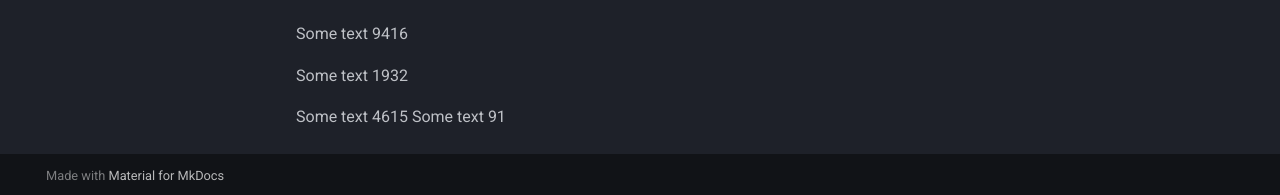
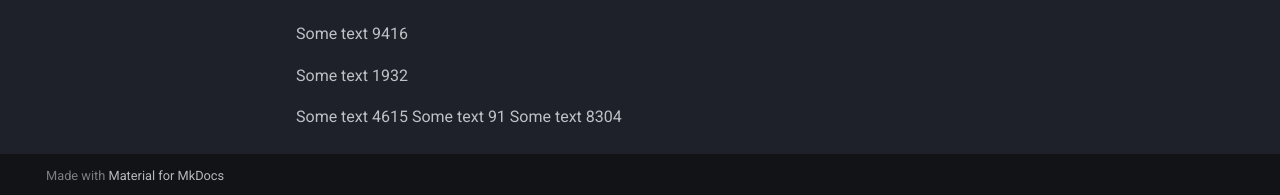
Before and after one commit to jmborsani/github-learning, an MkDocs documentation site: the page built from docs/index.md, in a window 1280 px wide and 1389 px high. Shown: the part 1191-1386 px from the top of the window. Built offline with MkDocs 1.6.1 and Material for MkDocs 9.7.7, drawn with Linux system fonts in a browser that asks for light colours.

Commit message:
feat: add new doc
merge pr

```diff
--- a/docs/index.md
+++ b/docs/index.md
@@ -44,3 +44,4 @@ Some text 1932
 
 Some text 4615
 Some text 91
+Some text 8304
```
